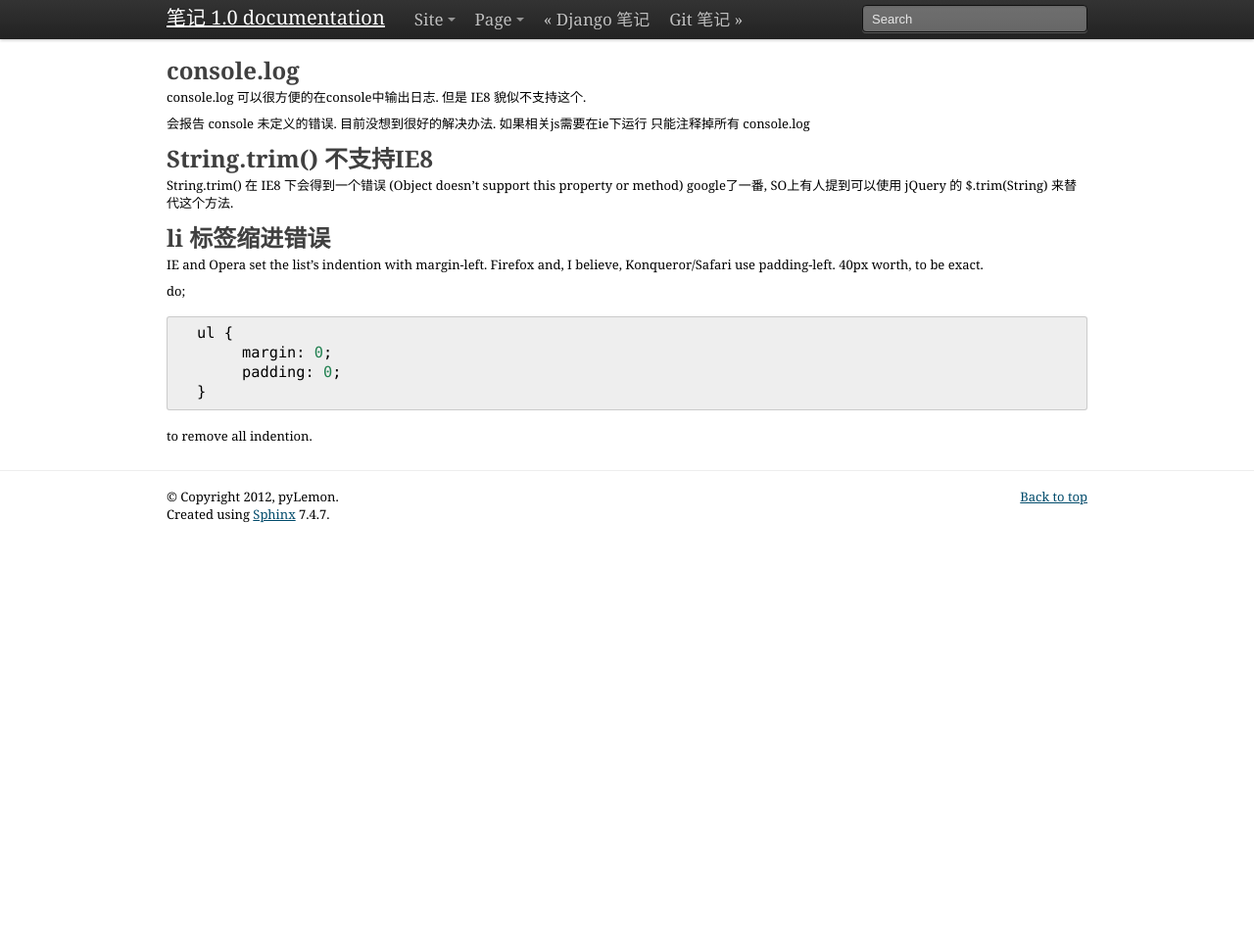
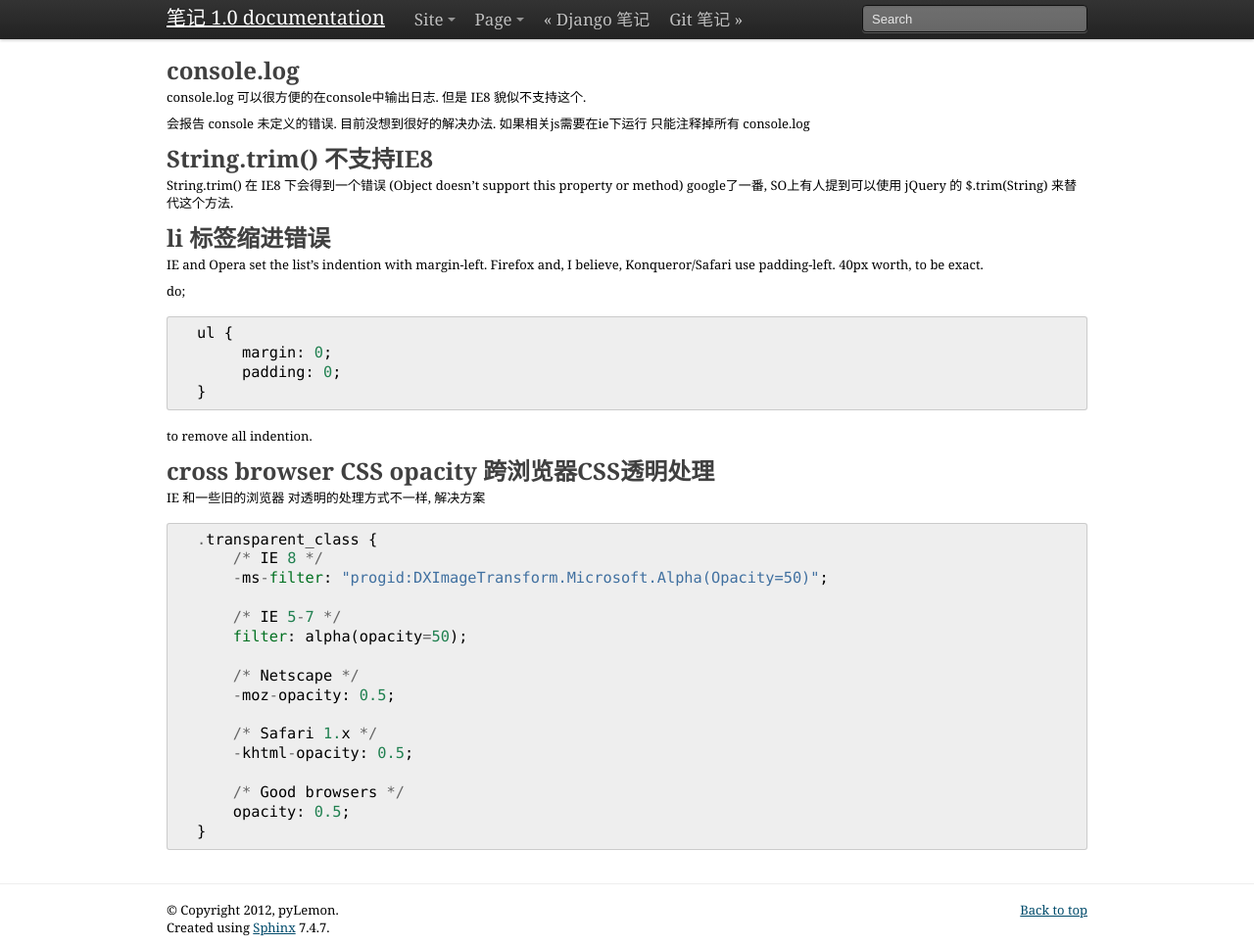
Before and after one commit to pylemon/notebook, a Sphinx documentation site: the page built from docs/iefixes.rst, in a window 1280 px wide and 965 px high. Shown: the whole window at 98% size. Built offline with Sphinx 7.4.7, drawn with Linux system fonts in a browser that asks for light colours.

Commit message:
update notes on iefixes.

```diff
--- a/docs/iefixes.rst
+++ b/docs/iefixes.rst
@@ -32,3 +32,26 @@ do; ::
     }
 
 to remove all indention.
+
+
+cross browser CSS opacity 跨浏览器CSS透明处理
+=============================================
+
+IE 和一些旧的浏览器 对透明的处理方式不一样, 解决方案 ::
+
+  .transparent_class {
+      /* IE 8 */
+      -ms-filter: "progid:DXImageTransform.Microsoft.Alpha(Opacity=50)";
+
+      /* IE 5-7 */
+      filter: alpha(opacity=50);
+
+      /* Netscape */
+      -moz-opacity: 0.5;
+
+      /* Safari 1.x */
+      -khtml-opacity: 0.5;
+
+      /* Good browsers */
+      opacity: 0.5;
+  }
```
